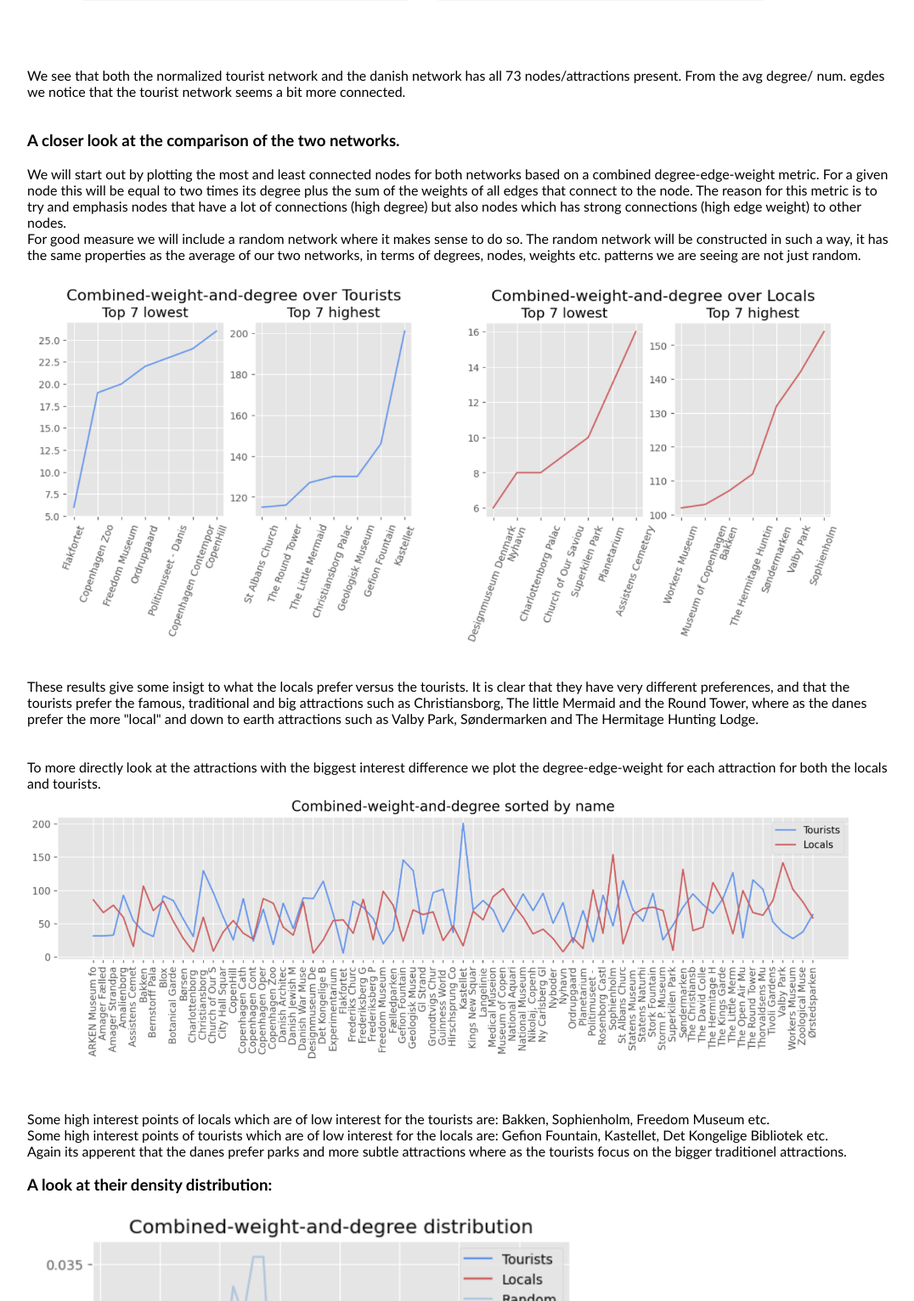
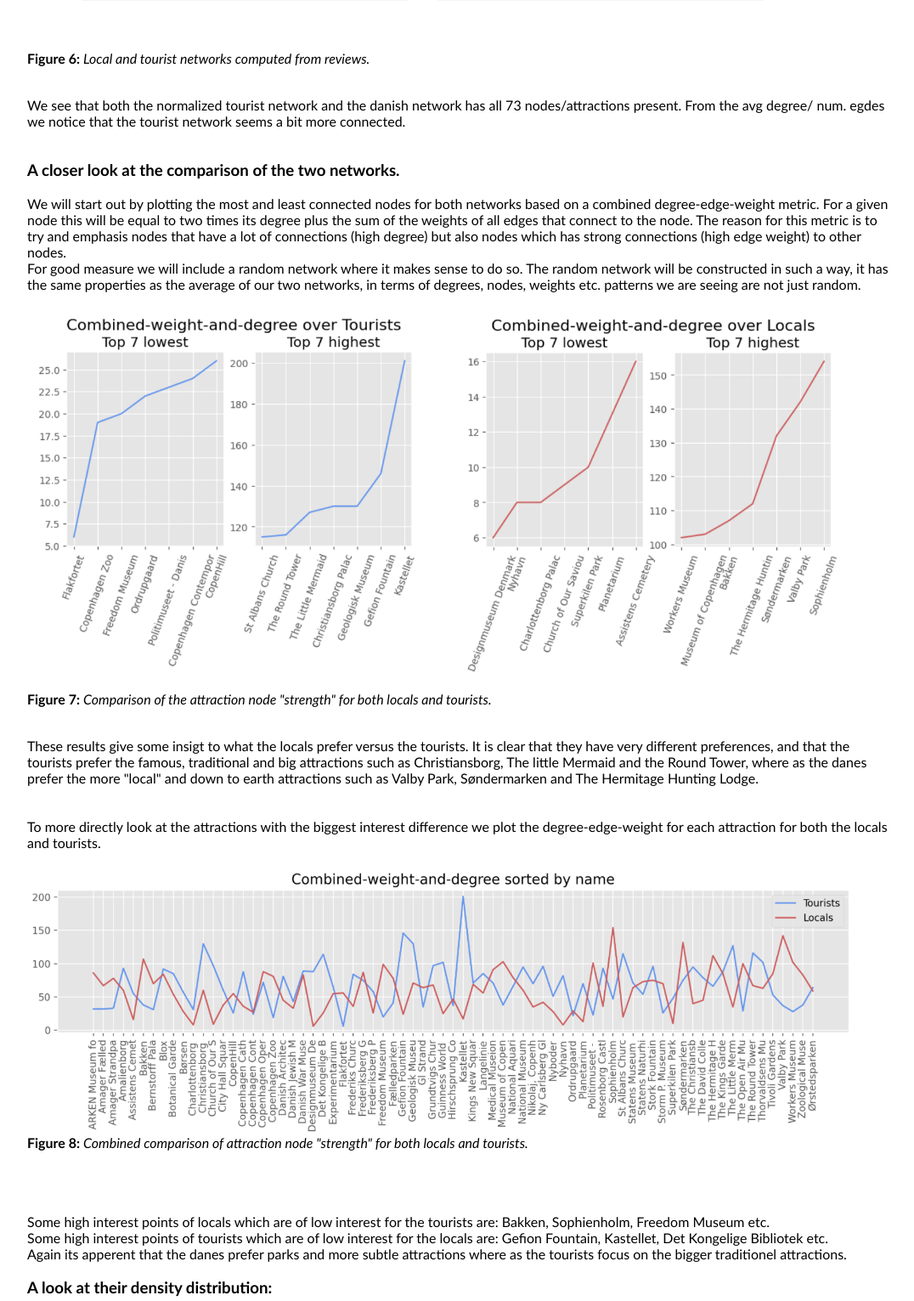
Before and after one commit to madz2600/comsocsci-2021, a plain HTML site: page index.html in a window 1280 px wide. Shown: the part 3949-5480 px from the top of the page at 85% size, without its empty margins (96-1172 px from the left). Drawn offline with nearby package versions, Linux system fonts and the light colour scheme.

Commit message:
Fixed figures and added captions to some figures

```diff
--- a/index.html
+++ b/index.html
@@ -125,12 +125,14 @@
             can be categorised as either danish or foreign i.e. be used in the networks.
             In order to properly compare the two networks we were forced to scale the tourist network down to the same
             size as the locals network. After having done so we get these 2 networks:
-            <div class="figure" data-ref="unique-name">
+        </p>
+        <div class="figure" data-ref="da_and_tour_plot">
             <img height=500 src="images/da_and_tour_plot.png">
+            <div class="caption">
+                <span class="text">Local and tourist networks computed from reviews.</span>
             </div>
         </div>
-
-
+        <p>
             We see that both the normalized tourist network and the danish network has all 73 nodes/attractions present.
             From the avg degree/ num. egdes we notice that the tourist network seems a bit more connected.
             <br>
@@ -138,7 +140,6 @@
         </p>
 
         <h3>A closer look at the comparison of the two networks.</h3>
-
 
         <p>
             We will start out by plotting the most and least connected nodes for both networks based on a
@@ -151,12 +152,14 @@
             The random network will be constructed in such a way, it has the same properties as the average of our two
             networks, in terms of degrees, nodes, weights etc.
             patterns we are seeing are not just random.
-
-            <div class="figure" data-ref="unique-name">
+        </p>
+        <div class="figure" data-ref="lows_n_highs">
             <img height=450 src="images/lows_n_highs.png">
+            <div class="caption">
+                <span class="text">Comparison of the attraction node "strength" for both locals and tourists.</span>
             </div>
         </div>
-
+        <p>
             These results give some insigt to what the locals prefer versus the tourists. It is clear that they have
             very different preferences, and that the tourists
             prefer the famous, traditional and big attractions such as Christiansborg, The little Mermaid and the
@@ -168,11 +171,14 @@
             <br>
             To more directly look at the attractions with the biggest interest difference we plot the
             degree-edge-weight for each attraction for both the locals and tourists.
-
-            <div class="figure" data-ref="unique-name">
+        </p>
+        <div class="figure" data-ref="sorted_by_name">
             <img height=315 src="images/sorted_by_name.png">
+            <div class="caption">
+                <span class="text">Combined comparison of attraction node "strength" for both locals and tourists.</span>
             </div>
         </div>
+        <p>
             <br>
             <br>
             Some high interest points of locals which are of low interest for the tourists are: Bakken, Sophienholm,
@@ -183,17 +189,17 @@
             <br>
             Again its apperent that the danes prefer parks and more subtle attractions where as the tourists focus
             on the bigger traditionel attractions.
-
         </p>
 
         <h3>A look at their density distribution:</h3>
-        <p>
 
-            <div class="figure" data-ref="unique-name">
+        <div class="figure" data-ref="dist">
             <img height=500 src="images/dist.png">
+            <div class="caption">
+                <span class="text">Comparing the two networks with a random network using a distribution of node "strength".</span>
             </div>
         </div>
-
+        <p>
             In this plot it does very much make sense to including the random network as it clearly shows that the
             random network is much more centered around some mean value and doesnt have nearly the same amount of
             extremes as in either the local or danes network. This demonstrates that the 2 networks are not infact
@@ -206,7 +212,6 @@
             the opposite is true with respect to the tourists. As its clear from the density that the tourists have a
             greater amount of outliers in the high end, compared to the locals. This can be interpreted as the tourists
             having a few very central and popular attractions that they are likely to attend if they visit Denmark.
-
         </p>
 
         <br>
```
Lines whose indentation alone changed are shown as unchanged.
